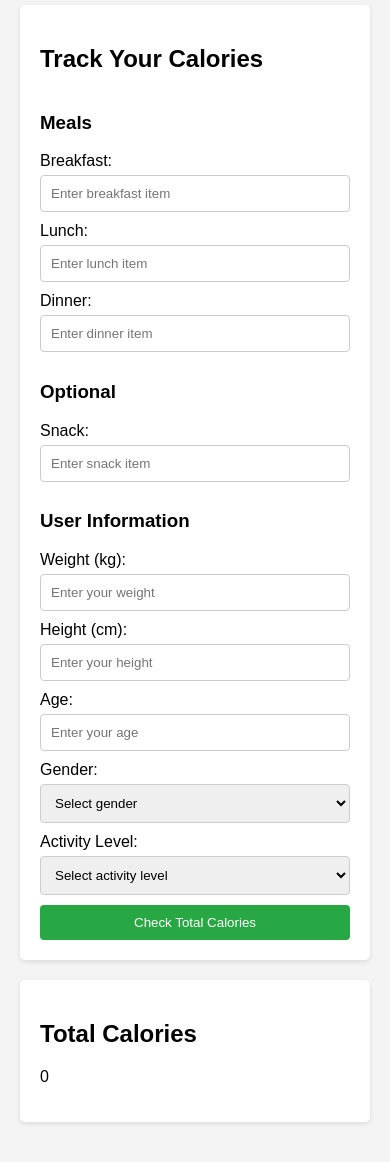
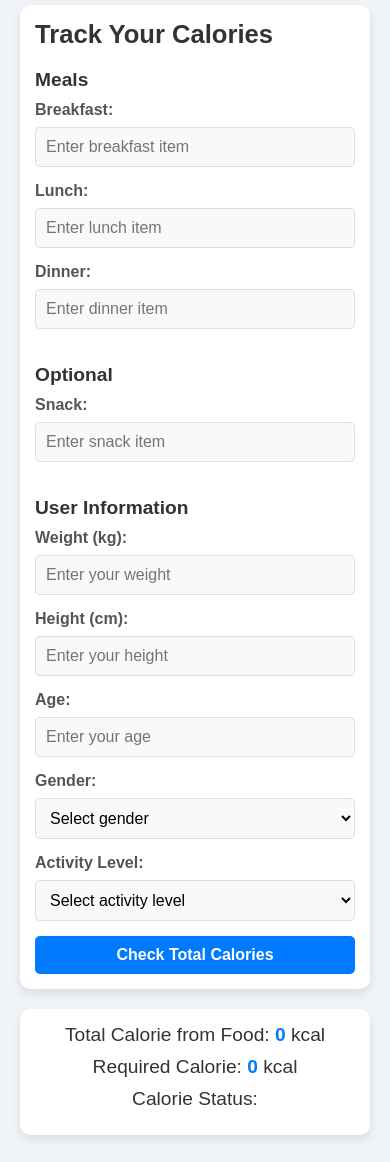
Before and after one commit to S-Panta/Calorie-Counter, a website: page index.html in a window 390 px wide. Shown: the part 72-1234 px from the top of the page. Drawn offline with Linux system fonts and the light colour scheme.

Commit message:
finalized the layout (#2)

```diff
--- a/index.html
+++ b/index.html
@@ -58,10 +58,11 @@
                 <button type="button" id="check-calorie">Check Total Calories</button>
             </form>
         </section>
-        <section>
-            <h2>Total Calories</h2>
-            <p id="total-calories">0</p>
-        </section>
+        <div class="calorie-results" id="calorie-results">
+            <p>Total Calorie from Food: <span id="calorie-from-food">0</span> kcal</p>
+            <p>Required Calorie: <span id="required-calorie">0</span> kcal</p>
+            <p>Calorie Status: <span id="calorie-status"></span></p>
+        </div>
     </main>
     <script type="module" src="script.js"></script>
 </body>
--- a/script.js
+++ b/script.js
@@ -15,8 +15,20 @@ checkCalorieButton.addEventListener('click', function() {
         gender: document.getElementById('gender').value,
         activityFactors:document.getElementById('activity-level').value
     };
+    (async()=>{
 
-    fetchCalorie(meals,personalInfo)
+        const data = await fetchCalorie(meals,personalInfo)
+
+        const calorieCountFromFood = data.calorieCountFromFood;
+        const requiredCalorie = data.requiredCalorie;
+        document.getElementById('calorie-from-food').textContent = calorieCountFromFood;
+        document.getElementById('required-calorie').textContent = requiredCalorie;
+        const calorieStatus = calorieCountFromFood > requiredCalorie ?
+            'You are consuming more calories than needed.' :
+            'You are consuming fewer calories than needed.';
+
+        document.getElementById('calorie-status').textContent = calorieStatus;
+    })()
 
 })
 
@@ -30,12 +42,5 @@ const fetchCalorie = async (meals,personalInfo) => {
             meals,personalInfo
          }),
     });
-    console.log(await response.json())
-
-    // if (response.ok) {
-    //     const data = await response.json();
-    //     document.getElementById('response').innerText = data.response || 'No response generated.';
-    // } else {
-    //     document.getElementById('response').innerText = 'Error generating response.';
-    // }
+    return await response.json()
 }
--- a/server.js
+++ b/server.js
@@ -7,10 +7,9 @@ const {getCalorieCalculationOutput} = require('./calorieCalculator')
 app.use(cors());
 app.use(express.json())
 
-app.post('/calculate', (req, res) => {
+app.post('/calculate', async (req, res) => {
     const { meals, personalInfo } = req.body;
-    const {calorieCountFromFood,requiredCalorie}= getCalorieCalculationOutput(meals,personalInfo)
-    console.log(calorieCountFromFood,requiredCalorie)
+    const {calorieCountFromFood,requiredCalorie} = await getCalorieCalculationOutput(meals,personalInfo)
     res.status(200).json({ calorieCountFromFood, requiredCalorie })
 });
 
--- a/styles.css
+++ b/styles.css
@@ -1,73 +1,142 @@
-body {
-    font-family: Arial, sans-serif;
+/* General styling */
+* {
+    box-sizing: border-box;
     margin: 0;
     padding: 0;
-    background-color: #f4f4f4;
+}
+
+body {
+    font-family: 'Arial', sans-serif;
+    background-color: #f0f4f8;
+    color: #333;
+    padding: 20px;
 }
 
 header {
-    background: #007BFF;
-    color: #fff;
-    padding: 10px 0;
+    text-align: center;
+    margin-bottom: 20px;
+}
+
+h1 {
+    font-size: 2.5rem;
+    color: #007bff;
+}
+
+h2, h3 {
+    color: #333;
+}
+
+/* Center the form and make it look appealing */
+main {
+    display: flex;
+    flex-direction: column;
+    align-items: center;
+}
+
+section {
+    background-color: #fff;
+    padding: 20px;
+    border-radius: 10px;
+    box-shadow: 0 4px 10px rgba(0, 0, 0, 0.1);
+    width: 80%;
+    max-width: 800px;
+    margin-bottom: 20px;
+}
+
+h2 {
+    font-size: 1.8rem;
+    margin-bottom: 15px;
+}
+
+h3 {
+    font-size: 1.2rem;
+    margin: 20px 0 10px;
+}
+
+/* Style the form labels and inputs */
+label {
+    display: block;
+    margin-bottom: 8px;
+    font-weight: bold;
+    color: #555;
+}
+
+input[type="text"],
+input[type="number"],
+select {
+    width: 100%;
+    padding: 10px;
+    border: 1px solid #ddd;
+    border-radius: 5px;
+    margin-bottom: 15px;
+    font-size: 1rem;
+    background-color: #f9f9f9;
+}
+
+input[type="text"]:focus,
+input[type="number"]:focus,
+select:focus {
+    outline: none;
+    border-color: #007bff;
+    background-color: #fff;
+}
+
+/* Style the button */
+button {
+    width: 100%;
+    padding: 12px;
+    background-color: #007bff;
+    color: white;
+    border: none;
+    border-radius: 5px;
+    cursor: pointer;
+    font-size: 1.2rem;
+    font-weight: bold;
+}
+
+button:hover {
+    background-color: #0056b3;
+}
+
+/* Style the calorie results section */
+.calorie-results {
+    background-color: #fff;
+    padding: 20px;
+    border-radius: 10px;
+    box-shadow: 0 4px 10px rgba(0, 0, 0, 0.1);
+    width: 80%;
+    max-width: 800px;
     text-align: center;
 }
 
-h1 {
-    margin: 0;
+.calorie-results p {
+    font-size: 1.2rem;
+    color: #333;
+    margin-bottom: 10px;
 }
 
-main {
-    padding: 20px;
+#calorie-from-food, #required-calorie {
+    font-weight: bold;
+    color: #007bff;
 }
 
-section {
-    background: #fff;
-    border-radius: 5px;
-    padding: 20px;
-    margin-bottom: 20px;
-    box-shadow: 0 2px 5px rgba(0, 0, 0, 0.1);
+/* Responsive Design */
+@media (max-width: 768px) {
+    section, .calorie-results {
+        width: 100%;
+        padding: 15px;
     }
 
-form {
-    display: flex;
-    flex-direction: column;
+    h1 {
+        font-size: 2rem;
     }
 
-label {
-    margin-bottom: 5px;
-}
-
-input[type="text"], input[type="number"], select {
-    padding: 10px;
-    margin-bottom: 10px;
-    border: 1px solid #ccc;
-    border-radius: 4px;
+    h2 {
+        font-size: 1.6rem;
     }
 
     button {
+        font-size: 1rem;
         padding: 10px;
-    background-color: #28A745;
-    color: white;
-    border: none;
-    border-radius: 4px;
-    cursor: pointer;
     }
-
-button:hover {
-    background-color: #218838;
 }
-
-ul {
-    list-style: none;
-    padding: 0;
-}
-
-footer {
-    text-align: center;
-    padding: 10px 0;
-    background: #007BFF;
-    color: white;
-    position: relative;
-    bottom: 0;
-    width: 100%;
-}
```
Also changed, not shown: calorieCalculator.js (+7 -10 lines). Lines whose indentation alone changed are shown as unchanged.
